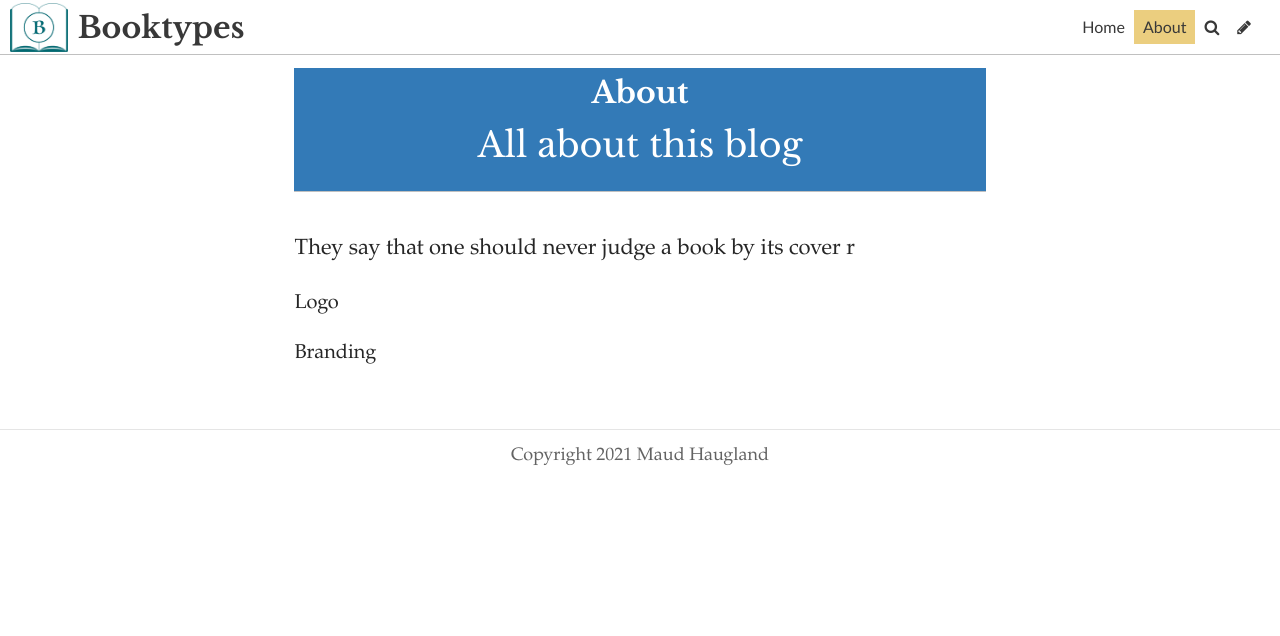
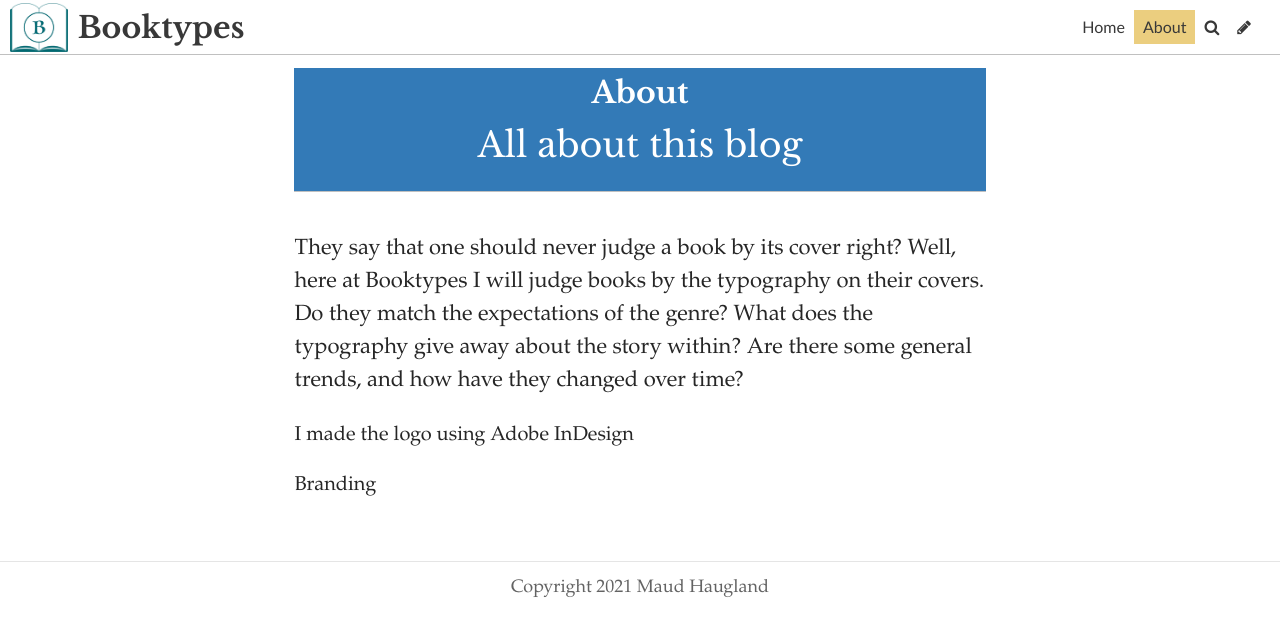
Before and after one commit to maudhaugland/booktypes, a Jekyll site: the page built from pages/about.md, in a window 1280 px wide. Shown: the top 636 px of the page. Built offline with Jekyll 4.4.1, drawn with Linux system fonts in a browser that asks for light colours; some web fonts are replaced.

Commit message:
Update Page “about”

```diff
--- a/pages/about.md
+++ b/pages/about.md
@@ -10,8 +10,8 @@ tags: null
 description: null
 show: true
 ---
-They say that one should never judge a book by its cover r
+They say that one should never judge a book by its cover right? Well, here at Booktypes I will judge books by the typography on their covers. Do they match the expectations of the genre? What does the typography give away about the story within? Are there some general trends, and how have they changed over time?
 
-Logo
+I made the logo using Adobe InDesign
 
 Branding
```
